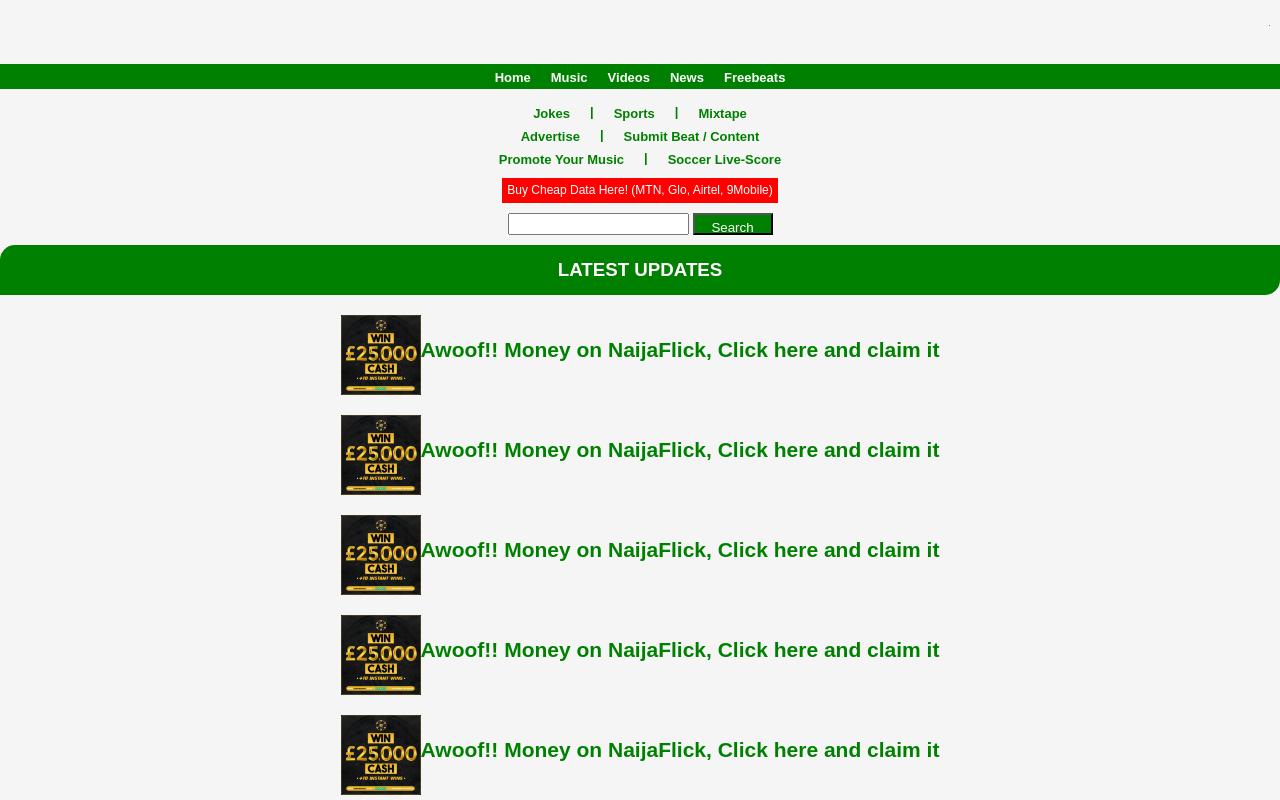
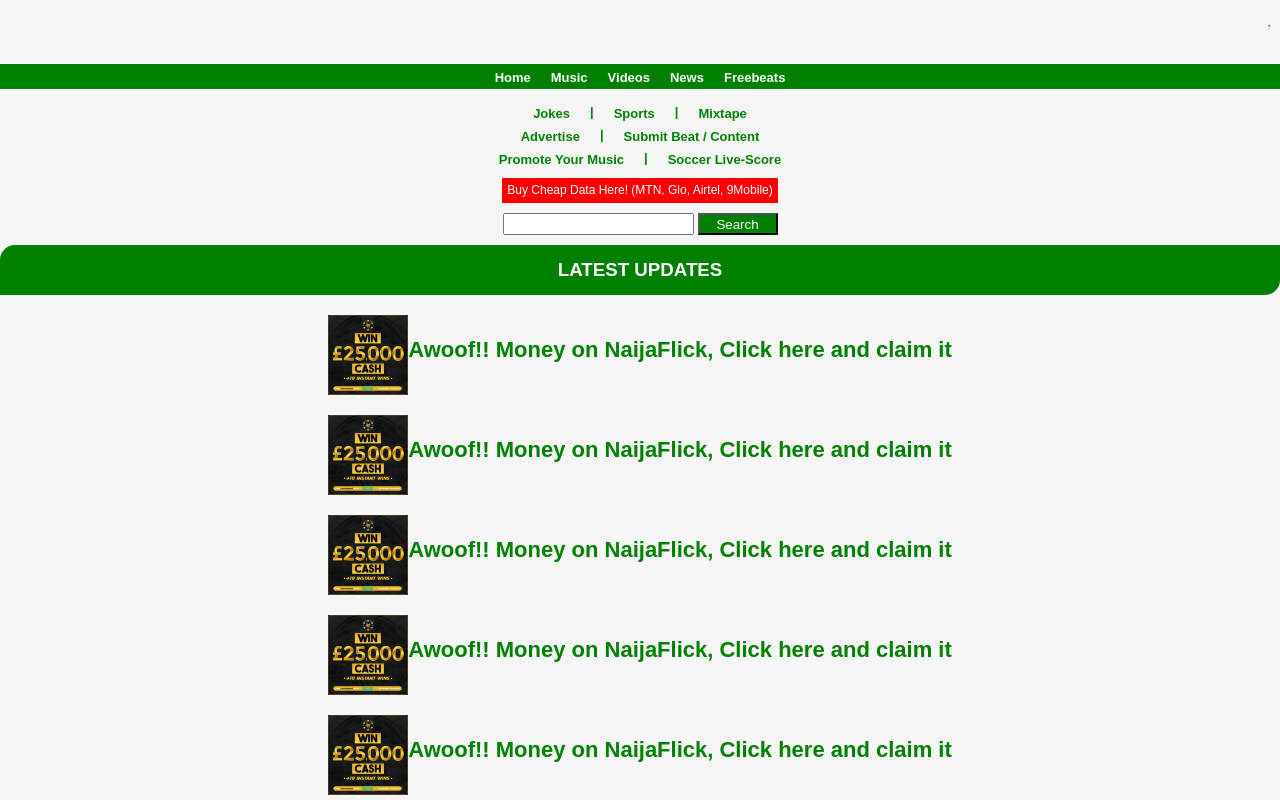
Before and after one commit to Sarmming/NaijaFlick.com, a plain HTML site: page index.html in a window 1280 px wide. Shown: the top 800 px of the page. Drawn offline with Linux system fonts and the light colour scheme.

Commit message:
style.css

```diff
--- a/style.css
+++ b/style.css
@@ -60,7 +60,7 @@ body div div input{
     display: inline;
     margin: 10px 2px;
     height: 22px;
-    padding: 5px 0px;
+    padding: 0px 5px;
 }
 body div div .search{
     background-color: green;
@@ -112,7 +112,7 @@ body div .data a{
 }
 
 body div div .latestupdates{
-    width: 100vw;
+    width: 100%;
     background-color: green;
     align-content: center;
     height: 50px;
@@ -131,7 +131,7 @@ body div div div h3{
 body div div .awoof li{
     margin-top: 10px;
     color: green;
-    font-size: 21px;
+    font-size: 22px;
     display: flex;
     align-items: center;
     justify-content: center;
```
